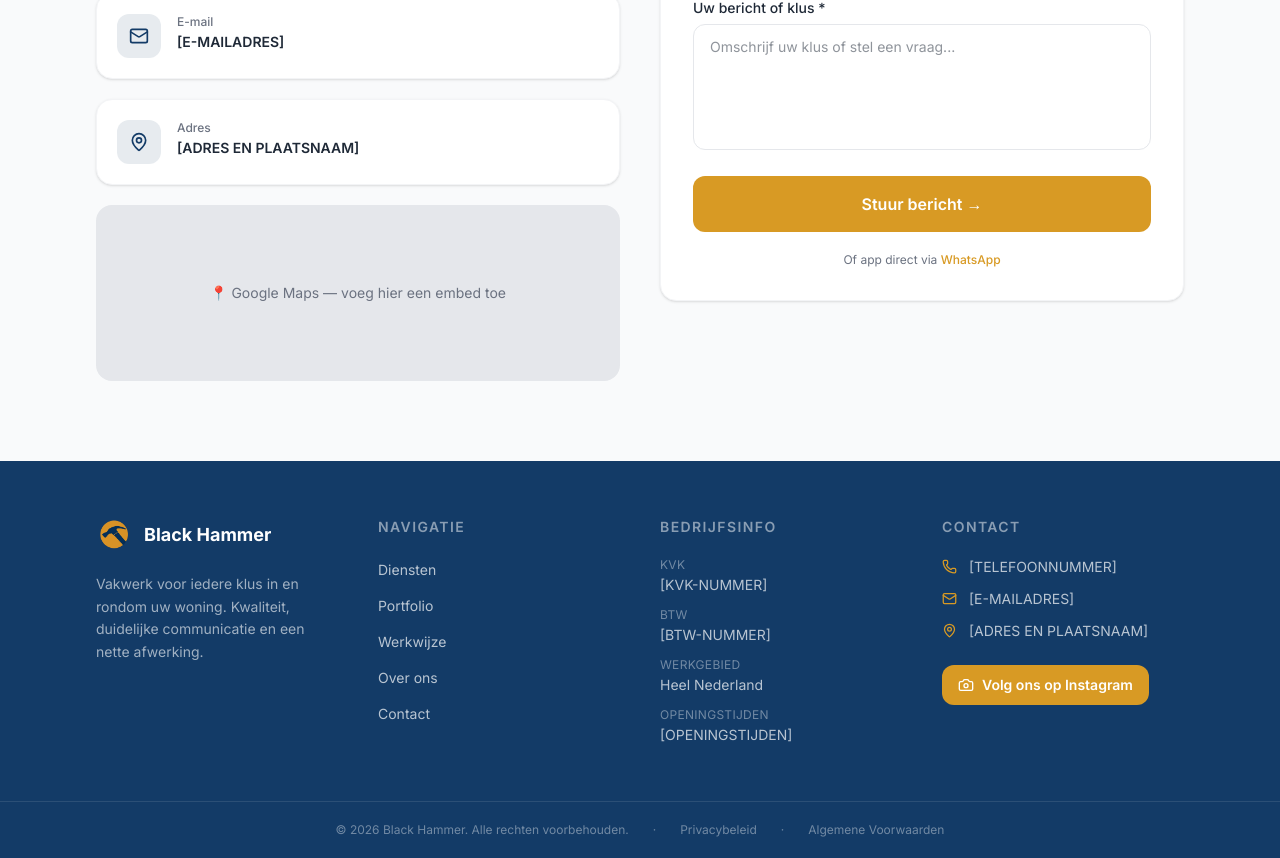
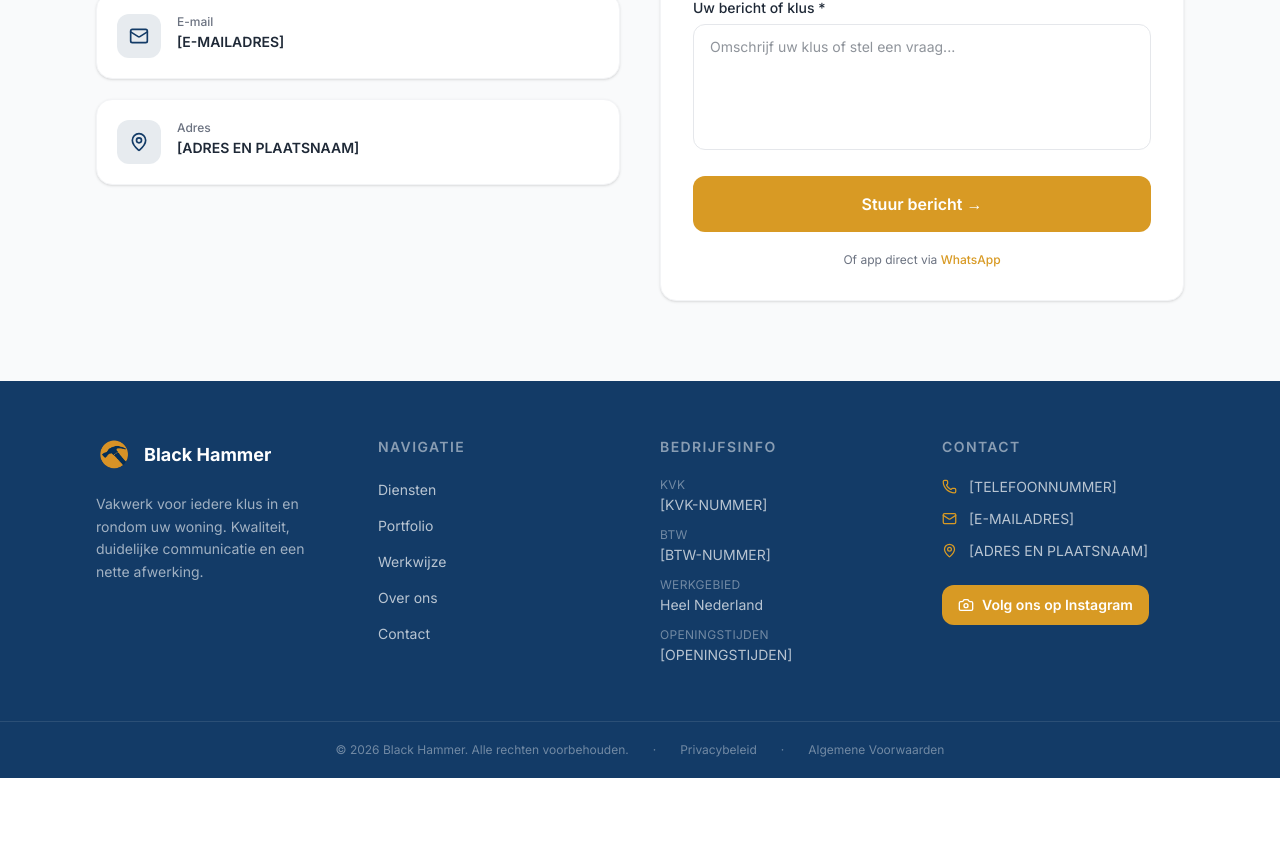
Before and after one commit to BlackhammerNL/black-hammer, a Next.js app: page / in a window 1280 px wide. Shown: the part 6296-7154 px from the top of the page. After the commit the page ends 7074 px from the top, so only its background shows below. Built offline with nearby package versions, Linux system fonts and the light colour scheme.

Commit message:
Remove Google Maps placeholder from contact section

```diff
--- a/components/Contact.tsx
+++ b/components/Contact.tsx
@@ -102,10 +102,6 @@ export default function Contact() {
               </a>
             ))}
 
-            {/* Map placeholder */}
-            <div className="bg-gray-200 rounded-2xl h-44 flex items-center justify-center text-bh-muted text-sm mt-4">
-              📍 Google Maps — voeg hier een embed toe
-            </div>
           </motion.div>
 
           {/* Contact form */}
```
